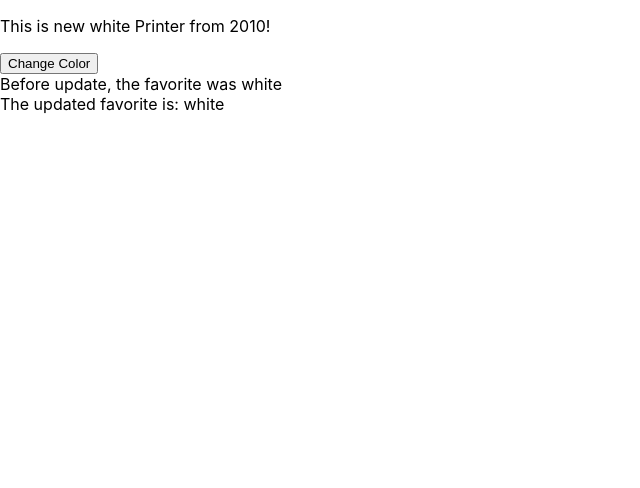
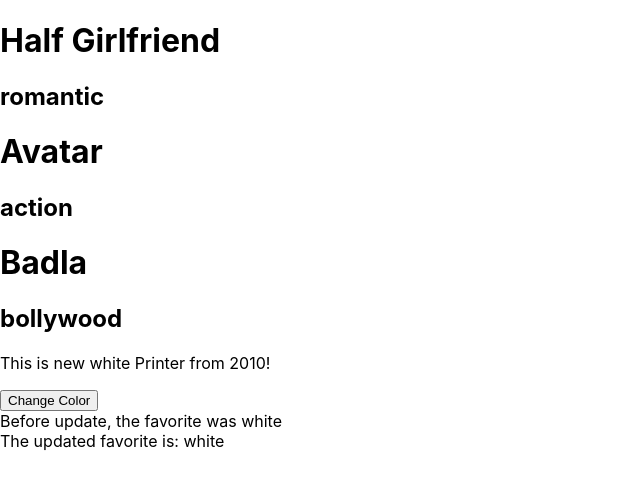
Before and after one commit to ankitaasheth/myfirstreact, a React (Create React App) app: page / in a window 1280 px wide. Shown: the top 488 px of the page, without its empty margins (0-640 px from the left). Built offline with nearby package versions, Linux system fonts and the light colour scheme.

Commit message:
code modified for react props sample

```diff
--- a/src/components/customcomponent.js
+++ b/src/components/customcomponent.js
@@ -1,11 +1,16 @@
 import React from "react";
 // import ReactDOM from "react-dom";
 
-class Piano extends React.Component {
+class Movie extends React.Component {
   render() {
     // return <h1>Hi, I am a Piano!</h1>;
-    return <h1>Hi, I am a {this.props.color} Piano!</h1>;
+    return (
+      <div>
+        <h1>{this.props.title}</h1>
+        <h2>{this.props.desc}</h2>
+      </div>
+    );
   }
 }
 
-export default Piano;
+export default Movie;
--- a/src/index.js
+++ b/src/index.js
@@ -2,7 +2,7 @@
 import ReactDOM from "react-dom";
 import "./index.css";
 import logo from "./logo.svg";
-import Piano from "./components/customcomponent.js"; // use custom component from other file
+import Movie from "./components/customcomponent.js"; // use custom component from other file
 import Printer from "./components/reactstate.js"; // component contains eg of React State
 
 // import App from "./App";
@@ -186,19 +186,22 @@
 ReactDOM.render(<Parking />, document.getElementById("root"));
 
 // Components in Files
-ReactDOM.render(<Piano />, document.getElementById("root"));
+ReactDOM.render(<Movie />, document.getElementById("root"));
 
 // React Props
-ReactDOM.render(<Piano color="Silver" />, document.getElementById("root"));
+ReactDOM.render(
+  <Movie title="Rang de Basanti" />,
+  document.getElementById("root")
+);
 
 // Calling custom components by variable instead of by string as attribute: color={colorname} instead color="White"
 class Kittyhouse extends React.Component {
   render() {
-    const colorname = "Black"; // variable colorname
+    const moviename = "Black"; // variable moviename
     return (
       <div>
         <h1>Who lives in my Kitty house?</h1>
-        <Piano color={colorname} />
+        <Movie title={moviename} />
       </div>
     );
   }
@@ -241,7 +244,18 @@
 // ReactDOM.render(<Fordcar model="Mustang" />, document.getElementById("root"));
 
 // React state
-ReactDOM.render(<Printer />, document.getElementById("root"));
+// ReactDOM.render(<Printer />, document.getElementById("root"));
 
 // Updating react state via getDerivedStateFromProps
 // ReactDOM.render(<Printer favcol="yellow" />, document.getElementById("root"));
+
+// To render multiple components in one, need to add one parent element div as below
+ReactDOM.render(
+  <div>
+    <Movie title="Half Girlfriend" desc="romantic" />
+    <Movie title="Avatar" desc="action" />
+    <Movie title="Badla" desc="bollywood" />
+    <Printer />
+  </div>,
+  document.getElementById("root")
+);
```
Also changed, not shown: src/index.html (+22 -2 lines).
